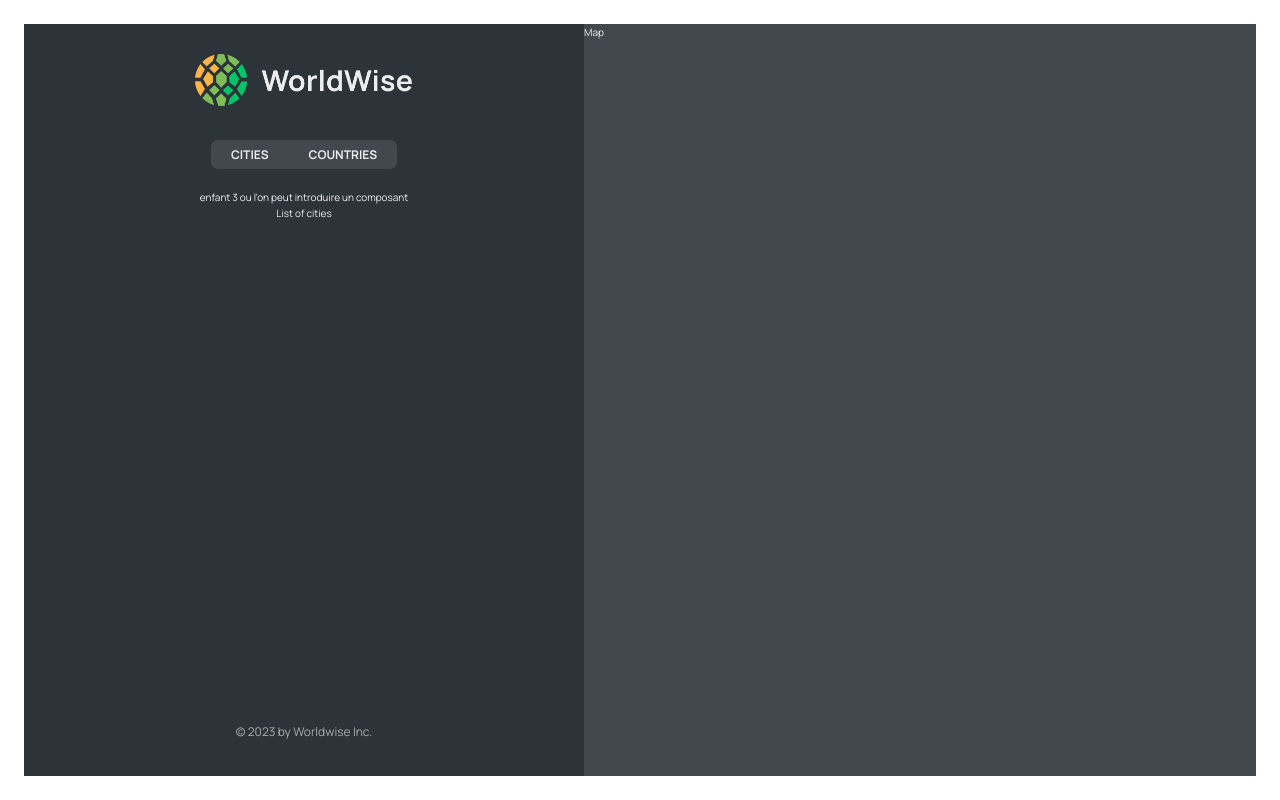
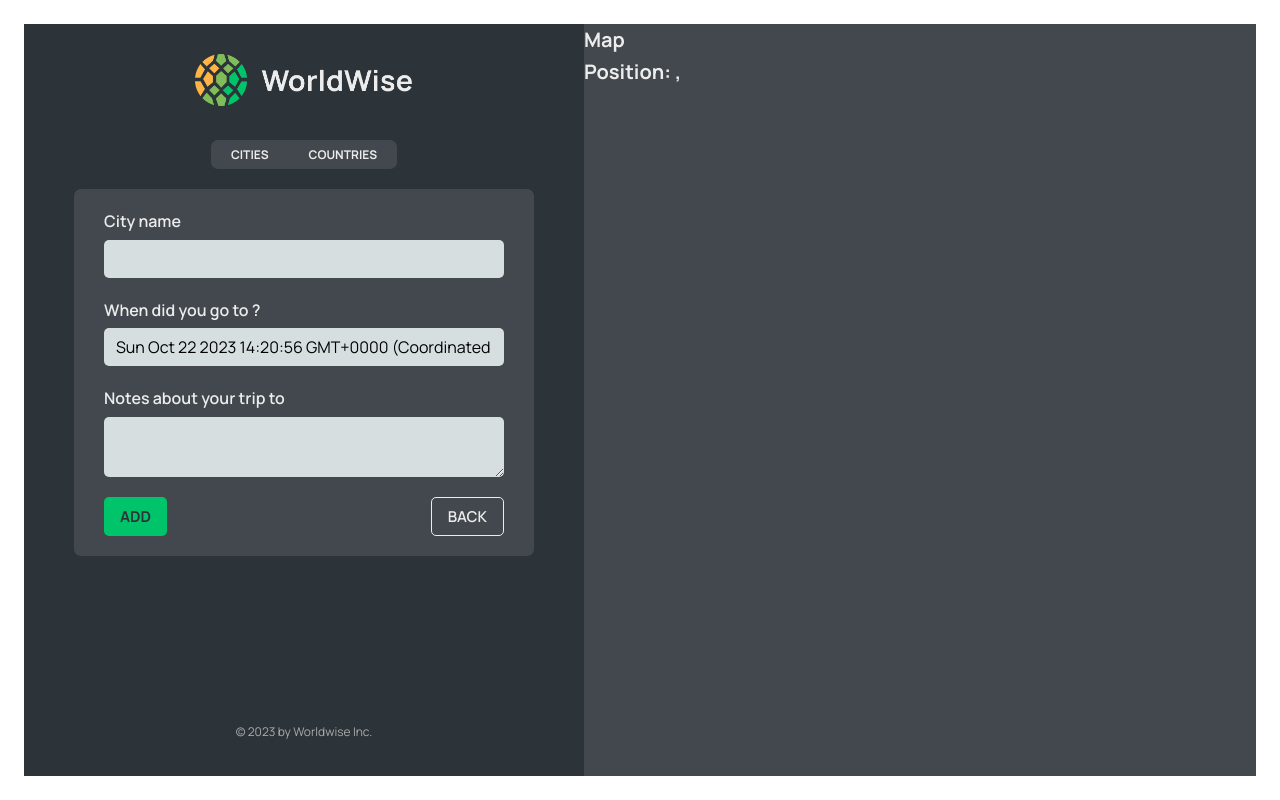
Before and after one commit to CanseFr/World-Wise-App, a React app: page /app/form in a window 1280 px wide. Built offline with nearby package versions, Linux system fonts and the light colour scheme; data requests are answered from the project's data file; the HTML template or start-up script is replaced by a standard one.

Commit message:
:sparkles: Url ok + navigation ok

```diff
--- a/src/App.jsx
+++ b/src/App.jsx
@@ -1,4 +1,4 @@
-import {BrowserRouter, Route, Routes} from "react-router-dom";
+import {BrowserRouter, Navigate, Route, Routes} from "react-router-dom";
 import Product from "./pages/product/Product.jsx";
 import Pricing from "./pages/pricing/Pricing.jsx";
 import Homepage from "./pages/home-page/Homepage.jsx";
@@ -9,6 +9,7 @@ import CityList from "./component/city-list/CityList.jsx";
 import {useEffect, useState} from "react";
 import CountryList from "./component/country-list/CountryList.jsx";
 import City from "./component/city/City.jsx";
+import Form from "./component/form/Form.jsx"
 
 const BASE_URL = 'http://localhost:9000'
 
@@ -42,11 +43,11 @@ export default function App() {
                     <Route path="pricing" element={<Pricing/>}/>
                     <Route path="login" element={<Login/>}/>
                     <Route path="app" element={<AppLayout/>}>
-                        <Route index element={<CityList cities={cities} isLoading={isLoading} />}/>
+                        <Route index element={<Navigate replace to={cities} />}/>
                         <Route path="cities" element={<CityList cities={cities} isLoading={isLoading} />}/>
                         <Route path="cities/:id" element={<City/>}/>
                         <Route path="countries" element={<CountryList isLoading={isLoading} cities={cities}/>}/>
-                        <Route path="form" element={<p>enfant 3 ou l'on peut introduire un composant</p>}/>
+                        <Route path="form" element={<Form/>}/>
                     </Route>
                     <Route path="*" element={<PageNotFound/>}/>
                 </Routes>
--- a/src/component/button/Button.jsx
+++ b/src/component/button/Button.jsx
@@ -1,7 +1,10 @@
+import styles from "./Button.module.css"
 
-function Button() {
+function Button({children, onClick, type}) {
   return (
-    <div></div>
+    <button className={`${styles.btn} ${styles[type]}`} onClick={onClick}>
+      {children}
+    </button>
   );
 }
 
--- a/src/component/city-item/CityItem.jsx
+++ b/src/component/city-item/CityItem.jsx
@@ -10,11 +10,11 @@ const formatDate = (date) =>
 
 export default function CityItem({ city }) {
 
-    const {cityName, emoji, date, id} = city
+    const {cityName, emoji, date, id, position} = city
 
   return (
    <li >
-       <Link className={styles.cityItem} to={`${id}`}>
+       <Link className={styles.cityItem} to={`${id}?lat=${position.lat}&lng=${position.lng}`}>
           <span className={styles.emoji}>{emoji}</span>
            <h3 className={styles.name}>{cityName}</h3>
            <time className={styles.date}>{formatDate(date)}</time>
--- a/src/component/city/City.jsx
+++ b/src/component/city/City.jsx
@@ -1,5 +1,5 @@
 import styles from "./City.module.css"
-import {useParams} from "react-router-dom";
+import {useParams, useSearchParams} from "react-router-dom";
 
 const formatDate = (date) =>
     new Intl.DateTimeFormat("fr", {
@@ -21,10 +21,19 @@ function City() {
         notes: "My favorite city so far!",
       };
 
+    const [searchParams, setSearchParams] = useSearchParams();
+
+    const lat = searchParams.get("lat")
+    const lng = searchParams.get("lng")
+
     const { cityName, emoji, date, notes } = currentCity;
 
-  return (
+  return (<div>
+
           <h1>{id}</h1>
+            <h1>Position: {lat}, {lng}</h1>
+  </div>
+
     // <div className={styles.city}>
       //   <div className={styles.row}>
       //     <h6>City name</h6>
--- a/src/component/form/Form.jsx
+++ b/src/component/form/Form.jsx
@@ -1,9 +1,63 @@
+import styles from "./Form.module.css"
+import {useState} from "react";
+import Button from "../button/Button.jsx";
+import {useNavigate} from "react-router-dom";
 
-function Form() {
 
-  return (
-   <div></div>
-  );
+export function convertToEmoji(countryCode) {
+    const codePoints = countryCode
+        .toUpperCase()
+        .split("")
+        .map((char) => 127397 + char.charCodeAt());
+    return String.fromCodePoint(...codePoints);
 }
 
-export default Form;
+export default function Form() {
+
+    const navigate = useNavigate()
+
+    const [cityName, setCityName] = useState("");
+    const [country, setCountry] = useState("");
+    const [date, setDate] = useState(new Date());
+    const [notes, setNotes] = useState("");
+
+    return (
+        <form className={styles.form}>
+            <div className={styles.row}>
+                <label htmlFor="cityName">City name</label>
+                <input
+                    id="cityName"
+                    onChange={(e) => setCityName(e.target.value)}
+                    value={cityName}
+                />
+                {/* <span className={styles.flag}>{emoji}</span> */}
+            </div>
+
+            <div className={styles.row}>
+                <label htmlFor="date">When did you go to {cityName}?</label>
+                <input
+                    id="date"
+                    onChange={(e) => setDate(e.target.value)}
+                    value={date}
+                />
+            </div>
+
+            <div className={styles.row}>
+                <label htmlFor="notes">Notes about your trip to {cityName}</label>
+                <textarea
+                    id="notes"
+                    onChange={(e) => setNotes(e.target.value)}
+                    value={notes}
+                />
+            </div>
+
+            <div className={styles.buttons}>
+                <Button type='primary'>Add</Button>
+                <Button type='back' onClick={(e)=> {
+                    e.preventDefault()
+                    navigate(-1)
+                }}>Back</Button>
+            </div>
+        </form>
+    );
+}
--- a/src/component/map/Map.jsx
+++ b/src/component/map/Map.jsx
@@ -1,11 +1,19 @@
 import style from "./Map.module.css"
+import {useNavigate, useSearchParams} from "react-router-dom";
 
 export default function Map() {
 
+    const navigate = useNavigate()
+
+    const [searchParams, setSearchParams] = useSearchParams();
+
+    const lat = searchParams.get("lat")
+    const lng = searchParams.get("lng")
 
   return (
-   <div className={style.mapContainer}>
-     Map
+   <div className={style.mapContainer} onClick={()=>{navigate("form")}}>
+     <h1>Map</h1>
+       <h1>Position: {lat}, {lng}</h1>
    </div>
   );
 }
--- a/src/component/side-bar/Sidebar.jsx
+++ b/src/component/side-bar/Sidebar.jsx
@@ -11,7 +11,6 @@ export default function Sidebar() {
 
         <Outlet/>
 
-        <p>List of cities</p>
         <footer className={styles.footer}>
             <p className={styles.copyright}>&copy; {new Date().getFullYear()} by Worldwise Inc.</p>
         </footer>
```
Lines whose indentation alone changed are shown as unchanged.
